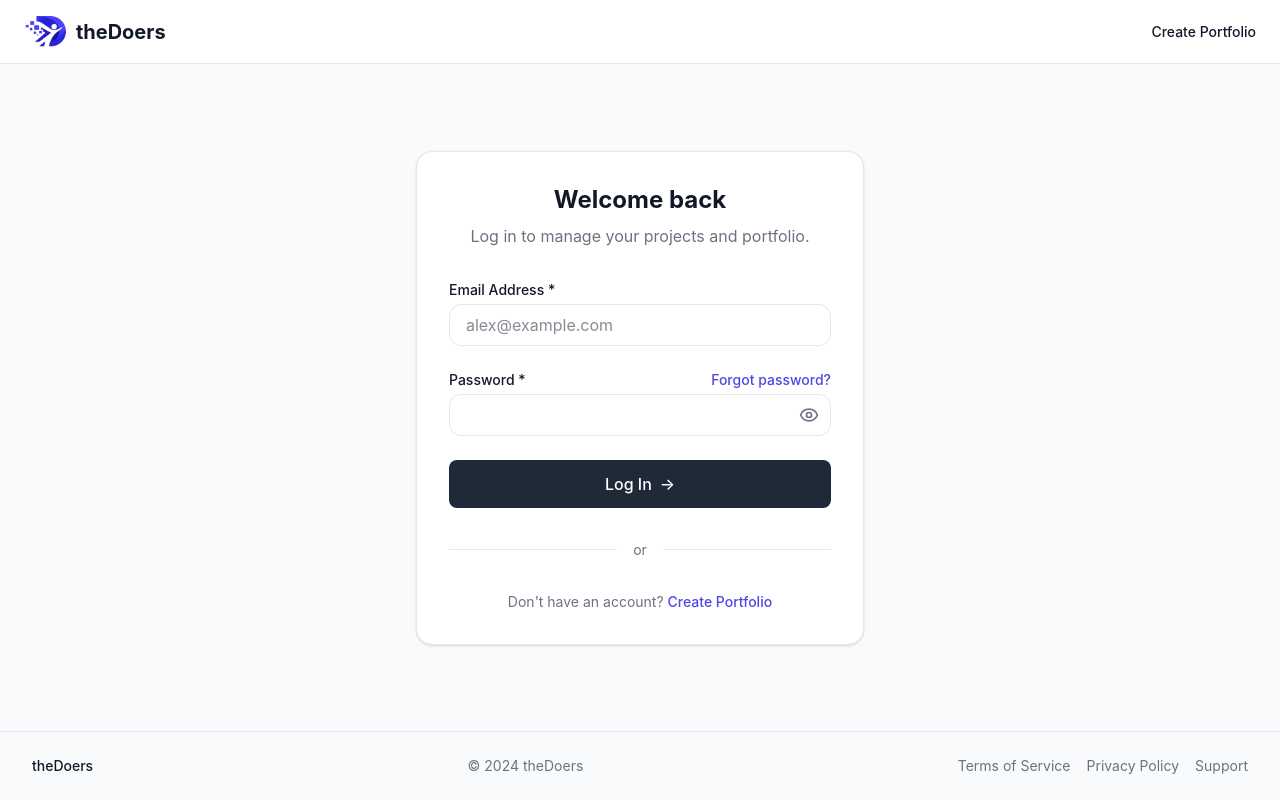
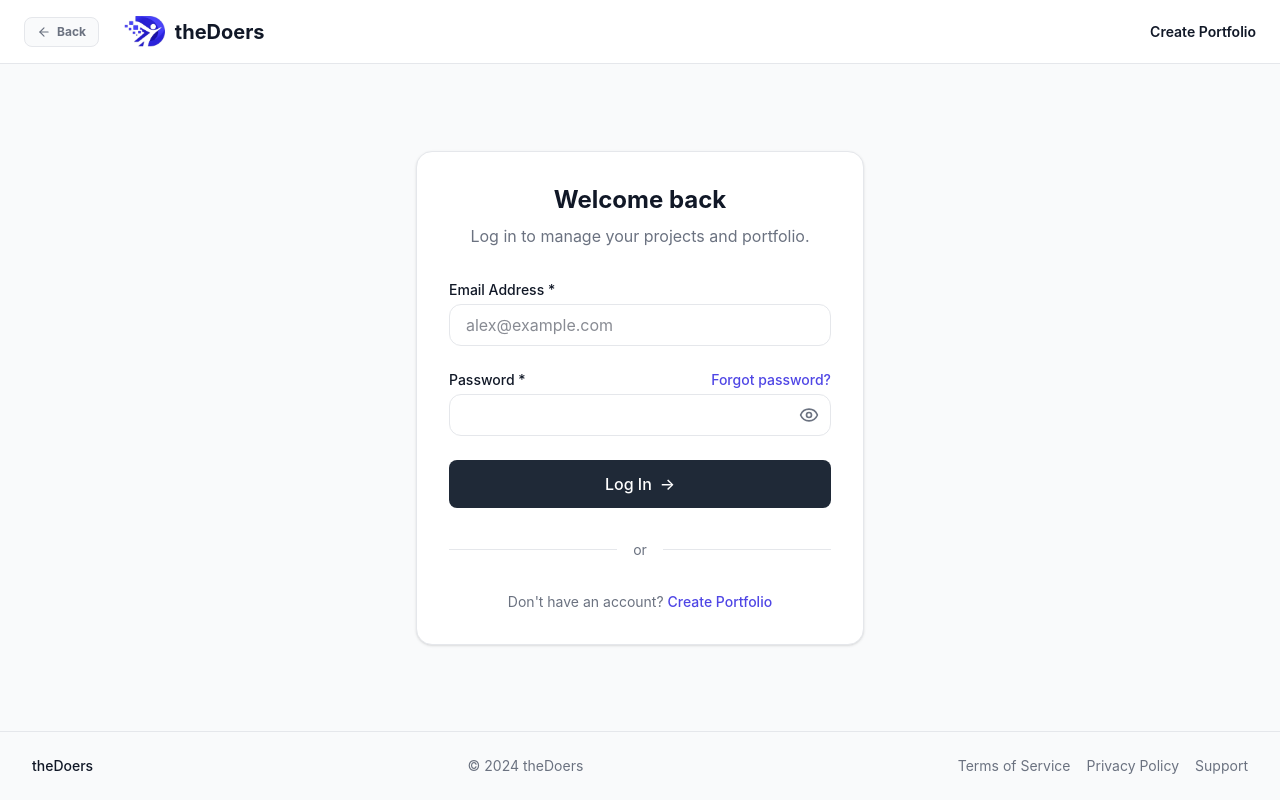
Before and after one commit to AroTech23/theDoers, a Next.js app: page /login in a window 1280 px wide. Built offline with nearby package versions, Linux system fonts and the light colour scheme.

Commit message:
feat: add back button in AuthNavbar and highlight back navigation on doers page

```diff
--- a/app/doers/page.tsx
+++ b/app/doers/page.tsx
@@ -68,7 +68,7 @@ export default function ExploreDoersPage() {
       <div>
         <Link
           href="/"
-          className="inline-flex items-center gap-2 text-xs font-bold text-[#6B7280] hover:text-[#111827] transition-colors"
+          className="inline-flex items-center gap-2 text-xs font-bold text-[#4F46E5] hover:text-[#3730A3] transition-colors bg-[#EEF2FF] px-3.5 py-2 rounded-xl"
         >
           <ArrowLeft size={16} /> Back to Home
         </Link>
--- a/components/layout/AuthNavbar.tsx
+++ b/components/layout/AuthNavbar.tsx
@@ -1,6 +1,8 @@
 'use client';
 
 import Link from 'next/link';
+import { useRouter } from 'next/navigation';
+import { ArrowLeft } from 'lucide-react';
 
 interface AuthNavbarProps {
   rightLink?: {
@@ -10,16 +12,39 @@ interface AuthNavbarProps {
 }
 
 export default function AuthNavbar({ rightLink }: AuthNavbarProps) {
+  const router = useRouter();
+
+  const handleGoBack = () => {
+    if (window.history.length > 1) {
+      router.back();
+    } else {
+      router.push('/');
+    }
+  };
+
   return (
-    <nav className="flex items-center justify-between px-6 h-16 bg-white border-b border-[#E5E7EB]">
-      <Link href="/" className="flex items-center gap-2.5 text-xl font-bold text-[#111827] hover:text-[#4F46E5] transition-colors group">
-        <img src="/logo-icon.png" alt="theDoers logo" className="h-8 w-auto object-contain group-hover:scale-105 transition-transform" />
-        <span>theDoers</span>
-      </Link>
+    <nav className="flex items-center justify-between px-6 h-16 bg-white border-b border-[#E5E7EB] sticky top-0 z-50">
+      <div className="flex items-center gap-6">
+        {/* Back Button */}
+        <button
+          onClick={handleGoBack}
+          type="button"
+          className="inline-flex items-center gap-1.5 text-xs font-bold text-[#6B7280] hover:text-[#111827] bg-[#F9FAFB] hover:bg-[#F3F4F6] border border-[#E5E7EB] px-3 py-1.5 rounded-lg transition-colors cursor-pointer"
+        >
+          <ArrowLeft size={14} /> Back
+        </button>
+
+        {/* Logo */}
+        <Link href="/" className="flex items-center gap-2.5 text-xl font-bold text-[#111827] hover:text-[#4F46E5] transition-colors group">
+          <img src="/logo-icon.png" alt="theDoers logo" className="h-8 w-auto object-contain group-hover:scale-105 transition-transform" />
+          <span>theDoers</span>
+        </Link>
+      </div>
+
       {rightLink && (
         <Link
           href={rightLink.href}
-          className="text-sm font-medium text-[#111827] hover:text-[#4F46E5] transition-colors"
+          className="text-sm font-semibold text-[#111827] hover:text-[#4F46E5] transition-colors"
         >
           {rightLink.label}
         </Link>
```
